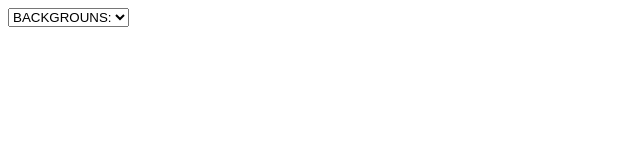
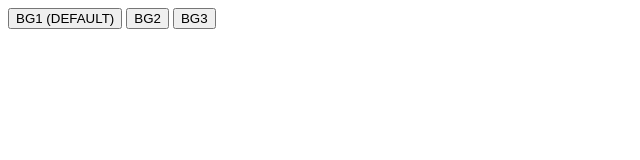
Before and after one commit to metalwindgear/Hpage, a plain HTML site: page index.html in a window 1280 px wide. Shown: the whole page, without its empty margins (0-640 px from the left). Drawn offline with Linux system fonts and the light colour scheme.

Commit message:
Update index.html

```diff
--- a/index.html
+++ b/index.html
@@ -5,16 +5,14 @@
       <title>HOME_PAGE</title>
   </head>
   <body>
-      <select id="bg" onchange="
-          const url = this.value;
-          document.body.style.backgroundImage = url ? 'url(' + url + ')' : 'none';
-          document.body.style.backgroundSize = 'cover';
-          document.body.style.backgroundPosition = 'center';
-      ">
-          <option value="">BACKGROUNS: </option>
-          <option value="bg1.jpg">DEFAULT</option>
-          <option value="bg2.jpg">GLOBE</option>
-          <option value="bg3.jpg">DNA</option>
-    </select>
+      <button onclick="document.body.style.backgroundImage = 'url(bg1.jpg)'">
+        BG1 (DEFAULT)
+      </button>
+      <button onclick="document.body.style.backgroundImage = 'url(bg2.jpg)'">
+        BG2
+      </button>
+      <button onclick="document.body.style.backgroundImage = 'url(bg3.jpg)'">
+        BG3
+      </button>
   </body>
 </html>
```
